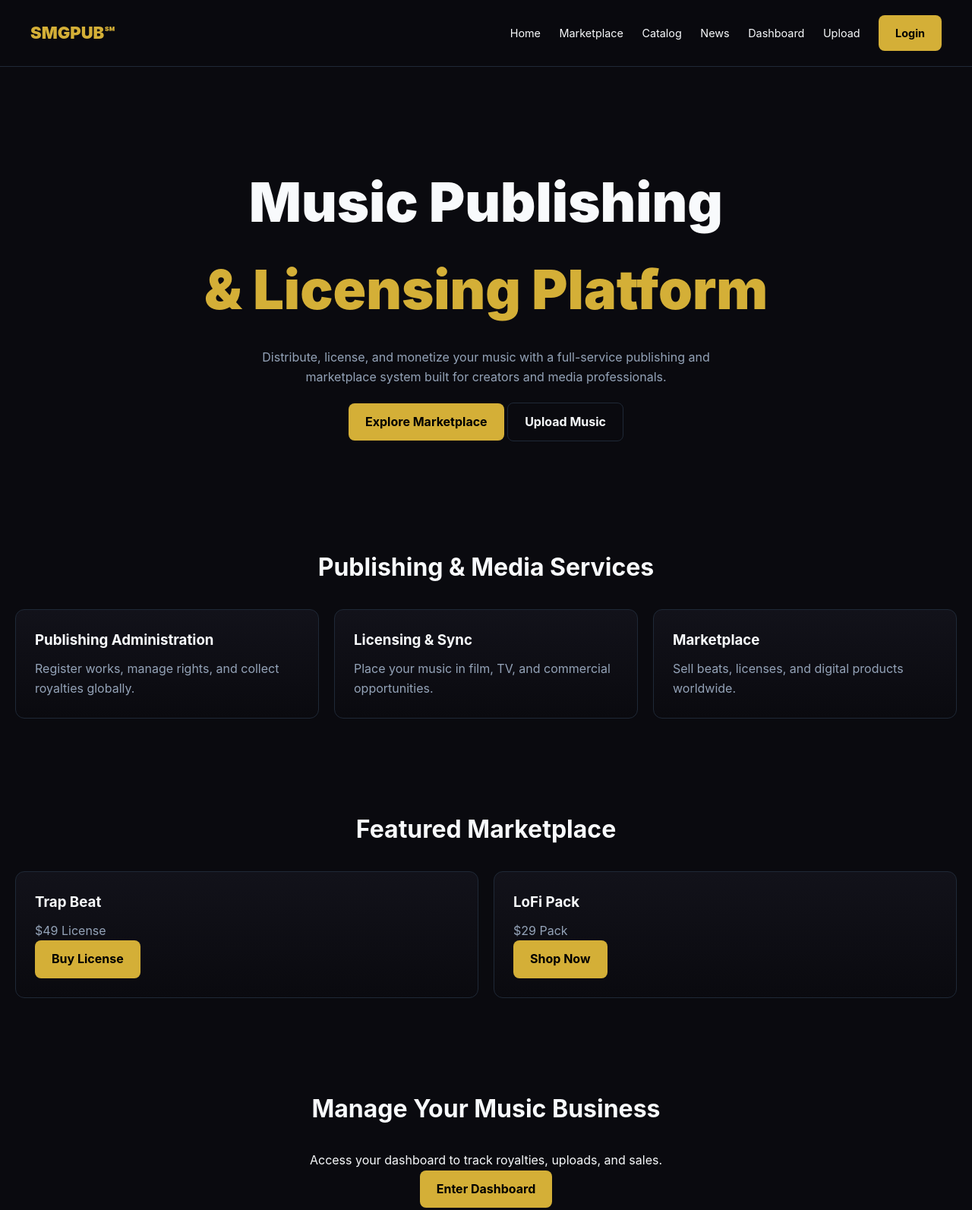
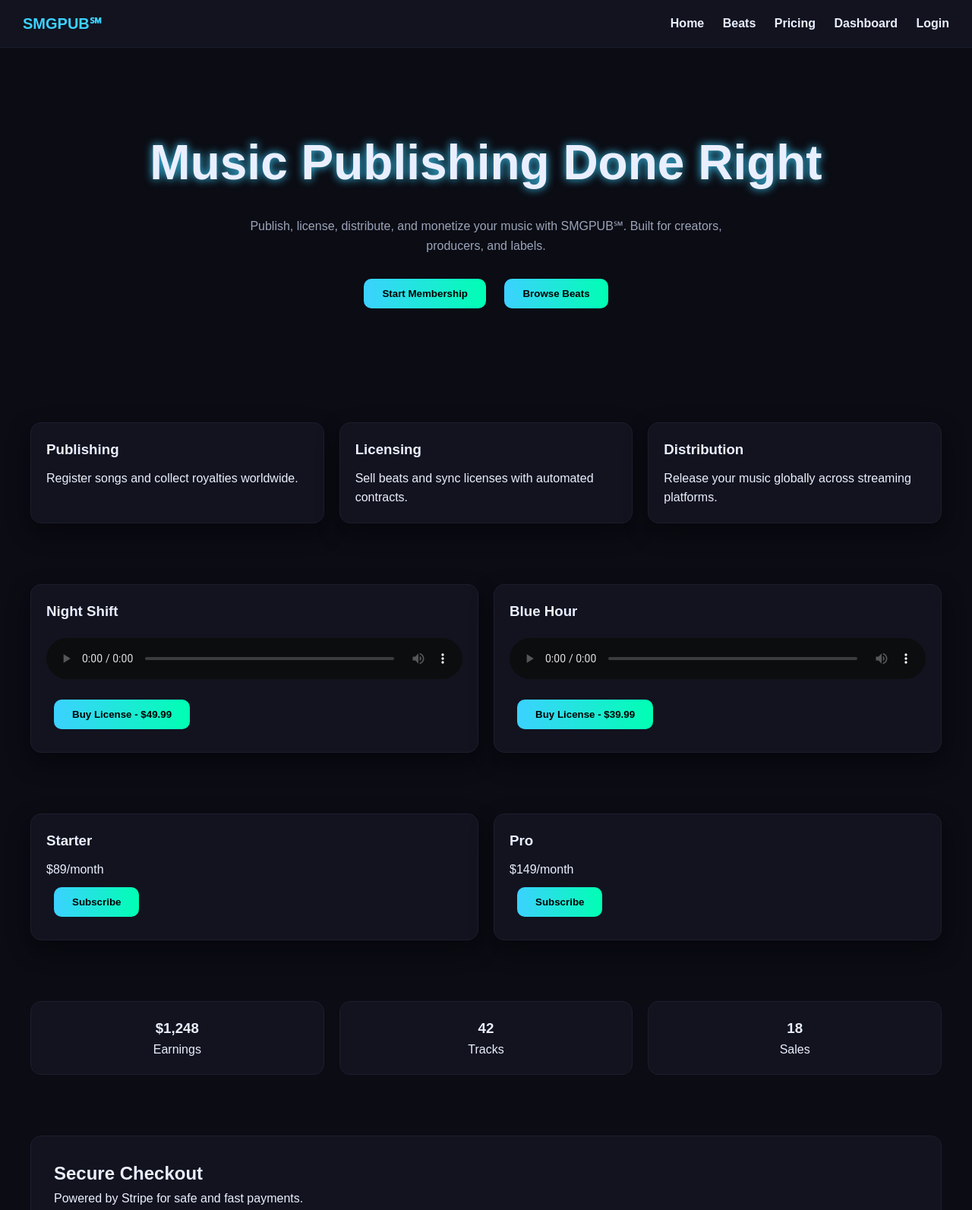
Before and after one commit to SMGpubl-Hosting/Frontend-, a plain HTML site: page index.html in a window 1280 px wide. Shown: the top 1593 px of the page at 76% size. Drawn offline with Linux system fonts and the light colour scheme.

Commit message:
Update index.html

```diff
--- a/index.html
+++ b/index.html
@@ -1,107 +1,267 @@
 <!DOCTYPE html>
 <html lang="en">
 <head>
-    <meta name="description" content="SMGPUB — Music publishing platform, beat licensing, and digital creator tools.">
 <meta charset="UTF-8">
 <meta name="viewport" content="width=device-width, initial-scale=1.0">
 
-<title>SMGPUB℠ | Music Publishing, Licensing & Marketplace</title>
+<title>SMGPUB℠ | Music Publishing Platform</title>
 
-<link rel="stylesheet" href="css/style.css">
+<meta name="description" content="SMGPUB℠ — Music publishing, beat licensing, distribution, and creator services platform.">
+
+<style>
+:root{
+--bg:#0B0C14;
+--panel:#12131F;
+--primary:#3CD1FF;
+--accent:#D75CFF;
+--accent2:#00FFB3;
+--text:#EAEFFF;
+--muted:#9BA4B9;
+--stroke:#1C1E2C;
+--radius:14px;
+--shadow:0 12px 30px rgba(0,0,0,.4);
+}
+
+*{margin:0;padding:0;box-sizing:border-box;}
+
+body{
+font-family:Arial, sans-serif;
+background:var(--bg);
+color:var(--text);
+line-height:1.6;
+}
+
+/* Header */
+header{
+display:flex;
+justify-content:space-between;
+align-items:center;
+padding:15px 30px;
+background:var(--panel);
+border-bottom:1px solid var(--stroke);
+}
+
+.logo{
+font-weight:900;
+color:var(--primary);
+font-size:20px;
+}
+
+nav a{
+margin-left:20px;
+color:var(--text);
+text-decoration:none;
+font-weight:600;
+}
+
+nav a:hover{color:var(--primary);}
+
+/* Hero */
+.hero{
+text-align:center;
+padding:100px 20px;
+}
+
+.hero h1{
+font-size:clamp(2.5rem,6vw,4rem);
+text-shadow:0 0 12px var(--primary);
+}
+
+.hero p{
+max-width:700px;
+margin:20px auto;
+color:var(--muted);
+}
+
+/* Buttons */
+.btn{
+background:linear-gradient(90deg,var(--primary),var(--accent2));
+color:#000;
+padding:12px 24px;
+border:none;
+border-radius:10px;
+font-weight:800;
+cursor:pointer;
+margin:10px;
+transition:0.25s;
+}
+
+.btn:hover{
+transform:translateY(-2px);
+opacity:.9;
+}
+
+/* Grid */
+.grid{
+display:grid;
+grid-template-columns:repeat(auto-fit,minmax(260px,1fr));
+gap:20px;
+padding:40px;
+}
+
+/* Cards */
+.card{
+background:var(--panel);
+border:1px solid var(--stroke);
+border-radius:var(--radius);
+padding:20px;
+box-shadow:var(--shadow);
+}
+
+.card h3{margin-bottom:10px;}
+
+/* Audio */
+audio{
+width:100%;
+margin:10px 0;
+filter:invert(100%) hue-rotate(180deg);
+}
+
+/* Dashboard */
+.dashboard{
+display:grid;
+grid-template-columns:repeat(auto-fit,minmax(200px,1fr));
+gap:20px;
+padding:40px;
+}
+
+.stat{
+background:var(--panel);
+padding:20px;
+border-radius:var(--radius);
+text-align:center;
+border:1px solid var(--stroke);
+}
+
+/* Checkout */
+.checkout{
+background:var(--panel);
+padding:30px;
+margin:40px;
+border-radius:var(--radius);
+border:1px solid var(--stroke);
+}
+
+/* Footer */
+footer{
+text-align:center;
+padding:40px;
+color:var(--muted);
+border-top:1px solid var(--stroke);
+}
+
+/* Responsive */
+@media(max-width:768px){
+header{flex-direction:column;gap:10px;}
+nav{flex-wrap:wrap;text-align:center;}
+}
+</style>
 </head>
 
 <body>
 
-<!-- HEADER -->
 <header>
 <div class="logo">SMGPUB℠</div>
-
 <nav>
-    <a href="index.html">Home</a>
-    <a href="marketplace.html">Marketplace</a>
-    <a href="beats.html">Catalog</a>
-    <a href="news.html">News</a>
-    <a href="dashboard.html">Dashboard</a>
-    <a href="upload.html">Upload</a>
-    <a href="login.html" class="btn">Login</a>
+<a href="#">Home</a>
+<a href="#">Beats</a>
+<a href="#">Pricing</a>
+<a href="#">Dashboard</a>
+<a href="#">Login</a>
 </nav>
 </header>
 
 <!-- HERO -->
 <section class="hero">
-  <h1>
-    Music Publishing <br>
-    <span>& Licensing Platform</span>
-  </h1>
+<h1>Music Publishing Done Right</h1>
+<p>
+Publish, license, distribute, and monetize your music with SMGPUB℠.
+Built for creators, producers, and labels.
+</p>
+<button class="btn">Start Membership</button>
+<button class="btn">Browse Beats</button>
+</section>
 
-  <p>
-    Distribute, license, and monetize your music with a full-service
-    publishing and marketplace system built for creators and media professionals.
-  </p>
+<!-- SERVICES -->
+<section class="grid">
+<div class="card">
+<h3>Publishing</h3>
+<p>Register songs and collect royalties worldwide.</p>
+</div>
 
-  <div style="margin-top:20px;">
-    <a href="marketplace.html" class="btn">Explore Marketplace</a>
-    <a href="upload.html" class="btn outline">Upload Music</a>
+<div class="card">
+<h3>Licensing</h3>
+<p>Sell beats and sync licenses with automated contracts.</p>
+</div>
+
+<div class="card">
+<h3>Distribution</h3>
+<p>Release your music globally across streaming platforms.</p>
 </div>
 </section>
 
-<!-- SERVICES -->
-<section>
-  <h2 style="text-align:center;">Publishing & Media Services</h2>
-
-  <div class="grid">
-
+<!-- BEATS -->
+<section class="grid">
 <div class="card">
-      <h3>Publishing Administration</h3>
-      <p>Register works, manage rights, and collect royalties globally.</p>
+<h3>Night Shift</h3>
+<audio controls></audio>
+<button class="btn">Buy License - $49.99</button>
 </div>
 
 <div class="card">
-      <h3>Licensing & Sync</h3>
-      <p>Place your music in film, TV, and commercial opportunities.</p>
+<h3>Blue Hour</h3>
+<audio controls></audio>
+<button class="btn">Buy License - $39.99</button>
+</div>
+</section>
+
+<!-- PRICING -->
+<section class="grid">
+<div class="card">
+<h3>Starter</h3>
+<p>$89/month</p>
+<button class="btn">Subscribe</button>
 </div>
 
 <div class="card">
-      <h3>Marketplace</h3>
-      <p>Sell beats, licenses, and digital products worldwide.</p>
-    </div>
-
+<h3>Pro</h3>
+<p>$149/month</p>
+<button class="btn">Subscribe</button>
 </div>
 </section>
 
-<!-- FEATURED MARKETPLACE -->
-<section>
-  <h2 style="text-align:center;">Featured Marketplace</h2>
-
-  <div class="grid">
-
-    <div class="card">
-      <h3>Trap Beat</h3>
-      <p>$49 License</p>
-      <a href="beats.html" class="btn">Buy License</a>
+<!-- DASHBOARD PREVIEW -->
+<section class="dashboard">
+<div class="stat">
+<h3>$1,248</h3>
+<p>Earnings</p>
 </div>
 
-    <div class="card">
-      <h3>LoFi Pack</h3>
-      <p>$29 Pack</p>
-      <a href="marketplace.html" class="btn">Shop Now</a>
+<div class="stat">
+<h3>42</h3>
+<p>Tracks</p>
 </div>
 
+<div class="stat">
+<h3>18</h3>
+<p>Sales</p>
 </div>
 </section>
 
-<!-- DASHBOARD CTA -->
-<section style="text-align:center; padding:60px 20px;">
-  <h2>Manage Your Music Business</h2>
-  <p>Access your dashboard to track royalties, uploads, and sales.</p>
-
-  <a href="dashboard.html" class="btn">Enter Dashboard</a>
+<!-- CHECKOUT -->
+<section class="checkout">
+<h2>Secure Checkout</h2>
+<p>Powered by Stripe for safe and fast payments.</p>
+<button class="btn">Proceed to Payment</button>
 </section>
 
-<!-- FOOTER -->
 <footer>
-  <p>© 2026 SMGPUB℠ — Summers Media Group</p>
+© <span id="year"></span> SMGPUB℠ — Summers Media Group
 </footer>
+
+<script>
+document.getElementById("year").textContent = new Date().getFullYear();
+</script>
 
 </body>
 </html>
```
Lines whose indentation alone changed are shown as unchanged.
